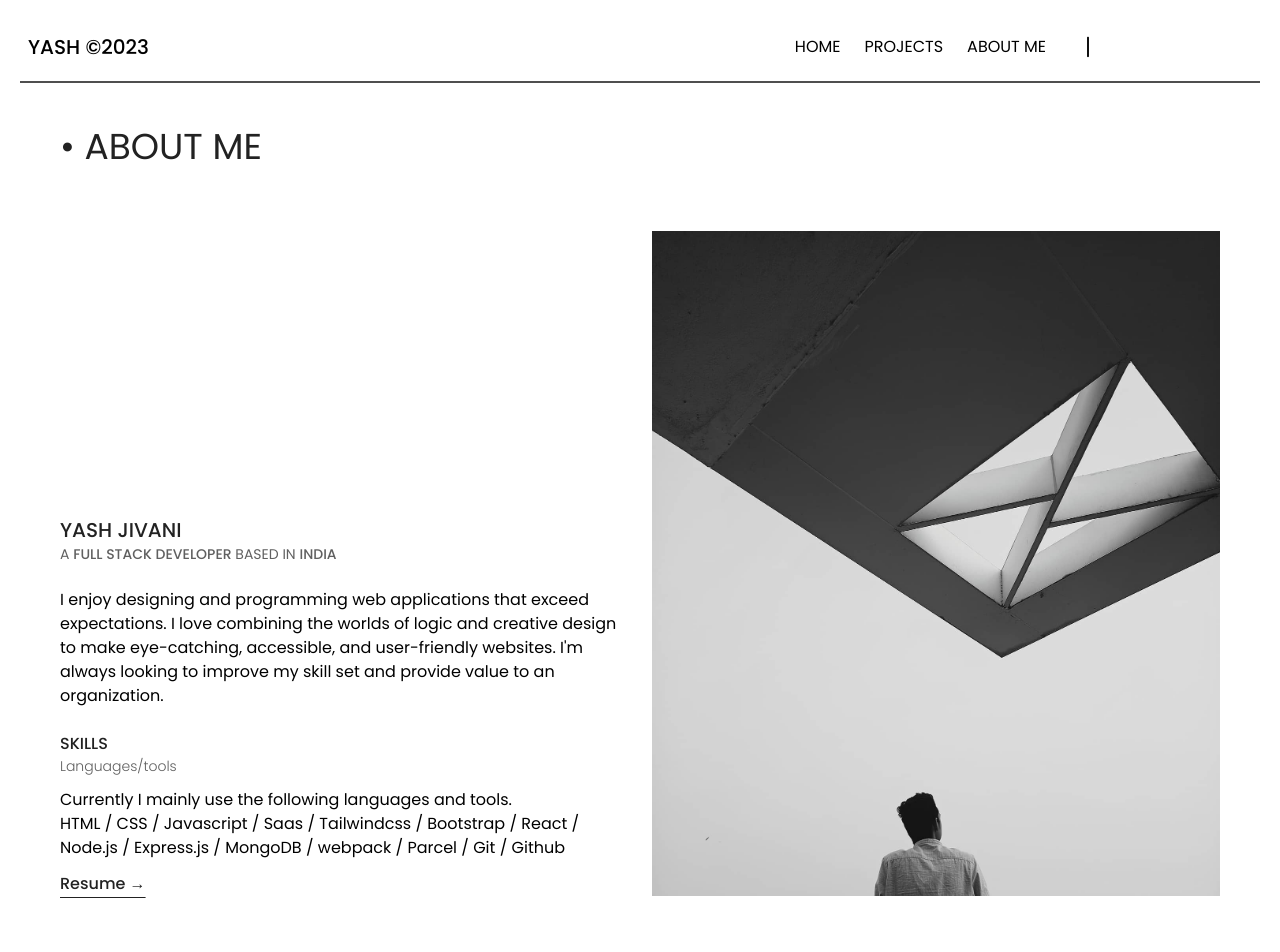
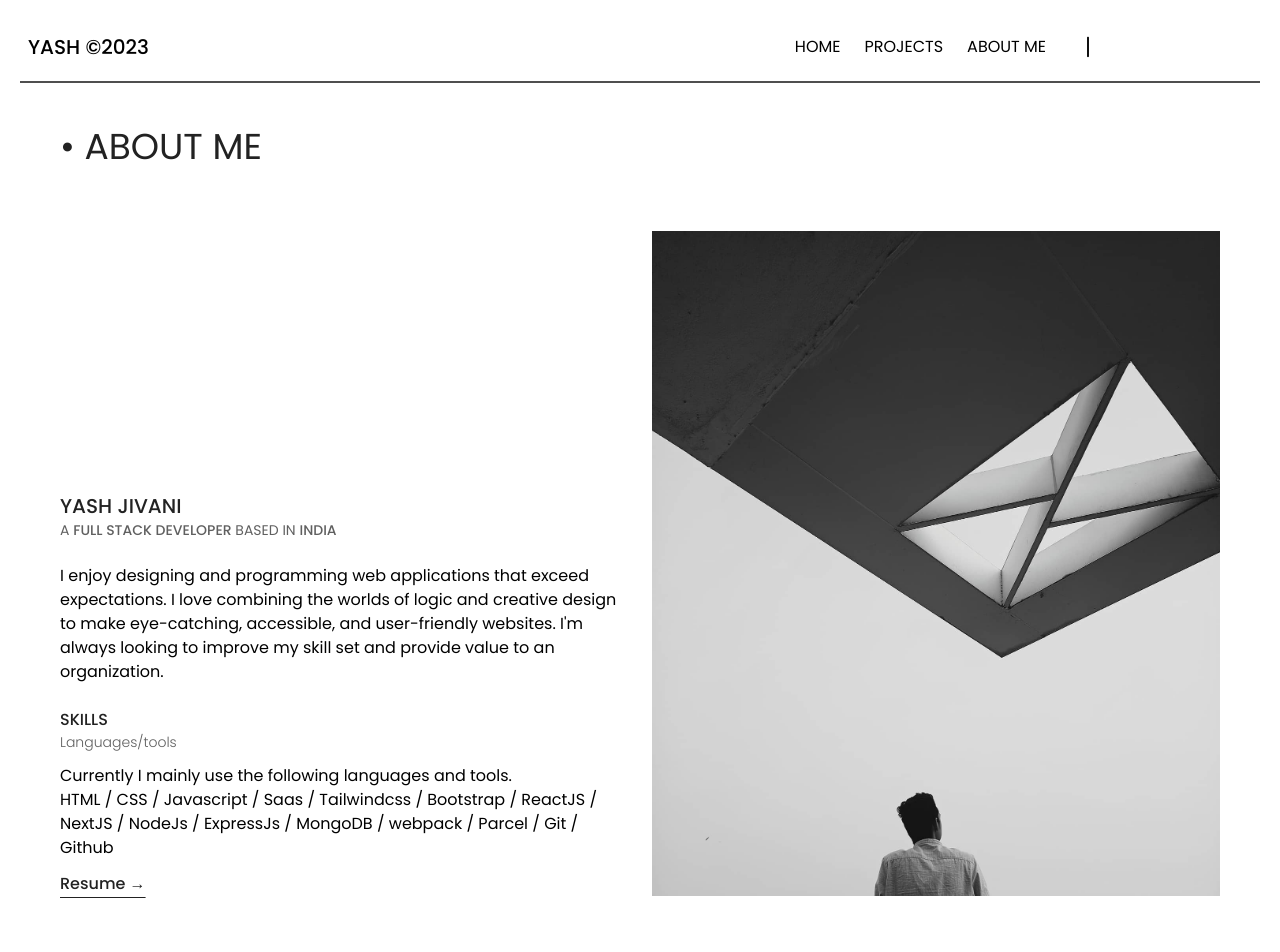
Before and after one commit to yash-jivani/Portfolio-2.0, a React (Create React App) app: page /about in a window 1280 px wide. Shown: the top 952 px of the page. Built offline with nearby package versions, Linux system fonts and the light colour scheme; some icons are missing.

Commit message:
Updated skills

```diff
--- a/src/components/AboutMe.jsx
+++ b/src/components/AboutMe.jsx
@@ -23,9 +23,10 @@ const AboutMe = () => {
         "Saas",
         "Tailwindcss",
         "Bootstrap",
-        "React",
-        "Node.js",
-        "Express.js",
+        "ReactJS",
+        "NextJS",
+        "NodeJs",
+        "ExpressJs",
         "MongoDB",
         "webpack",
         "Parcel",
```
